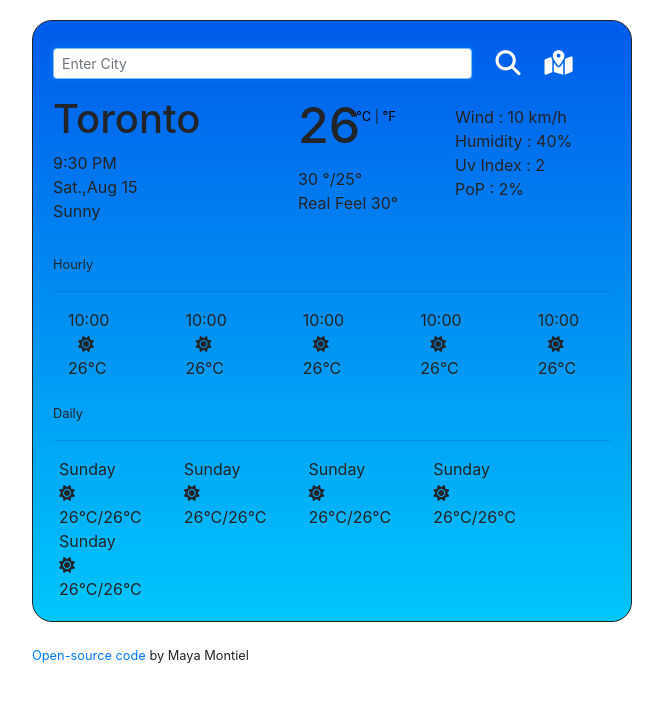
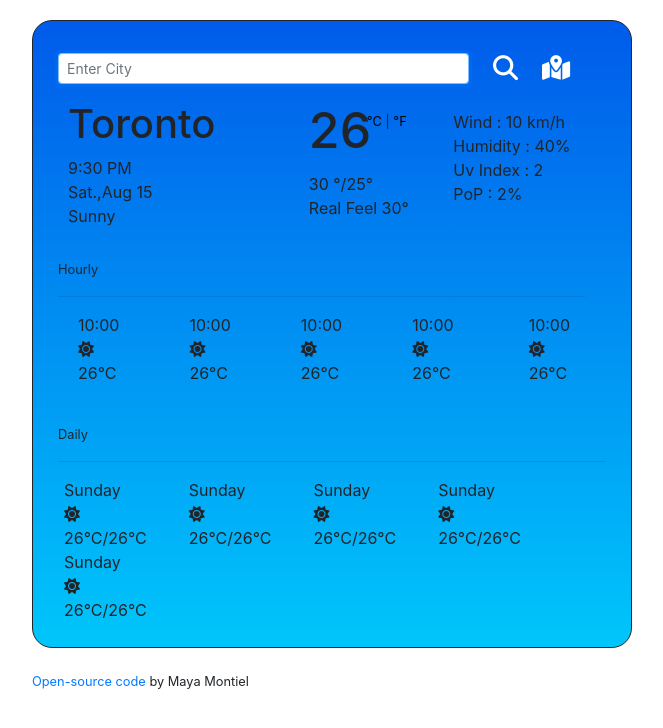
Before and after one commit to MayaMontiel/my-weather-app-react, a React (Create React App) app: page / in a window 1280 px wide. Shown: the top 728 px of the page, without its empty margins (308-971 px from the left). Built offline with nearby package versions, Linux system fonts and the light colour scheme.

Commit message:
edited weather.js transferred hourly.js to weather.js

```diff
--- a/src/App.css
+++ b/src/App.css
@@ -17,6 +17,7 @@
 }
 
 .Hourly {
+
   text-align: center;
   margin: 0 15px;
 }
--- a/src/App.js
+++ b/src/App.js
@@ -1,7 +1,7 @@
 import React from "react";
 
 import Weather from "./Weather";
-import HourlyForecast from "./HourlyForecast";
+
 import DailyForecast from "./DailyForecast";
 
 import "./App.css";
@@ -15,9 +15,7 @@ export default function App() {
         <div className="Weather">
           <Weather />
         </div>
-        <div className="HourlyForecast">
-          <HourlyForecast />
-        </div>
+
         <div className="DailyForecast">
           <DailyForecast />
         </div>
--- a/src/Container.css
+++ b/src/Container.css
@@ -1,12 +1,8 @@
 .Container {
   border: 1px solid;
   border-radius: 20px;
-  padding: 20px;
+  padding: 25px;
   margin: 20px auto;
   max-width: 600px;
   background-image: linear-gradient(to top, #00c6fb 0%, #005bea 100%);
 }
-
-.Container .HourlyForecast {
-  margin-bottom: 20px;
-}
--- a/src/Hourly.js
+++ /dev/null
@@ -1,16 +0,0 @@
-import React from "react";
-
-
-export default function Hourly() {
-    return (
-        <div className="Hourly">
-            <div className="col-2">
-                <span>10:00</span>
-                <i className="fas fa-sun"></i>
-                <div id="hourly-forecast-temp">
-                    <span>26°C</span>
-                </div>
-            </div>
-        </div>
-    );
-}
--- a/src/HourlyForecast.js
+++ /dev/null
@@ -1,20 +0,0 @@
-import React from "react";
-import Hourly from "./Hourly";
-
-export default function HourlyForecast() {
-    return (
-        <div className="HourlyForecast">
-            <small>Hourly</small>
-            <hr />
-            <div className="hourly">
-                <div className="row">
-                    <Hourly />
-                    <Hourly />
-                    <Hourly />
-                    <Hourly />
-                    <Hourly />
-                </div>
-            </div>
-        </div>
-    );
-}
--- a/src/Weather.css
+++ b/src/Weather.css
@@ -1,6 +1,6 @@
 .Weather ul {
   list-style: none;
-  padding-left: 0px;
+  padding-left: 10px;
 }
 
 .Weather ul li h2 {
@@ -26,3 +26,40 @@
 .Weather a {
   color: black;
 }
+
+.Weather .hourlyForecast {
+
+  margin-bottom: 20px;
+  margin-left: 15px;
+
+
+}
+
+.Weather .one{
+
+  text-align: center;
+  margin: 0 10px;
+
+}
+
+.Weather .two{
+
+  text-align: center;
+  margin: 0 20px;
+}
+
+.Weather .three{
+
+  text-align: center;
+  margin: 0 10px;
+}
+.Weather .four{
+
+  text-align: center;
+  margin: 0 20px;
+}
+.Weather .five{
+
+  text-align: center;
+  margin: 0 15px;
+}
--- a/src/Weather.js
+++ b/src/Weather.js
@@ -79,6 +79,93 @@ export default function Weather() {
           <li>PoP : {weatherData.pop}%</li>
         </ul>
       </div>
+
+      <div className="hourlyForecast">
+        <small>Hourly</small>
+        <hr />
+
+        <div className="row">
+          <div className="one">
+            <div className="col-2">
+              <ul>
+                <li>
+                  <span>10:00</span>
+                </li>
+                <li>
+                  <i className="fas fa-sun"></i>
+                </li>
+                <li>
+                  <span>26°C</span>
+                </li>
+              </ul>
+            </div>
+          </div>
+
+          <div className="two">
+            <div className="col-2">
+              <ul>
+                <li>
+                  <span>10:00</span>
+                </li>
+                <li>
+                  <i className="fas fa-sun"></i>
+                </li>
+                <li>
+                  <span>26°C</span>
+                </li>
+              </ul>
+            </div>
+          </div>
+
+          <div className="three">
+            <div className="col-2">
+              <ul>
+                <li>
+                  <span>10:00</span>
+                </li>
+                <li>
+                  <i className="fas fa-sun"></i>
+                </li>
+                <li>
+                  <span>26°C</span>
+                </li>
+              </ul>
+            </div>
+          </div>
+
+          <div className="four">
+            <div className="col-2">
+              <ul>
+                <li>
+                  <span>10:00</span>
+                </li>
+                <li>
+                  <i className="fas fa-sun"></i>
+                </li>
+                <li>
+                  <span>26°C</span>
+                </li>
+              </ul>
+            </div>
+          </div>
+
+          <div className="five">
+            <div className="col-2">
+              <ul>
+                <li>
+                  <span>10:00</span>
+                </li>
+                <li>
+                  <i className="fas fa-sun"></i>
+                </li>
+                <li>
+                  <span>26°C</span>
+                </li>
+              </ul>
+            </div>
+          </div>
+        </div>
+      </div>
     </div>
   );
 }
```
